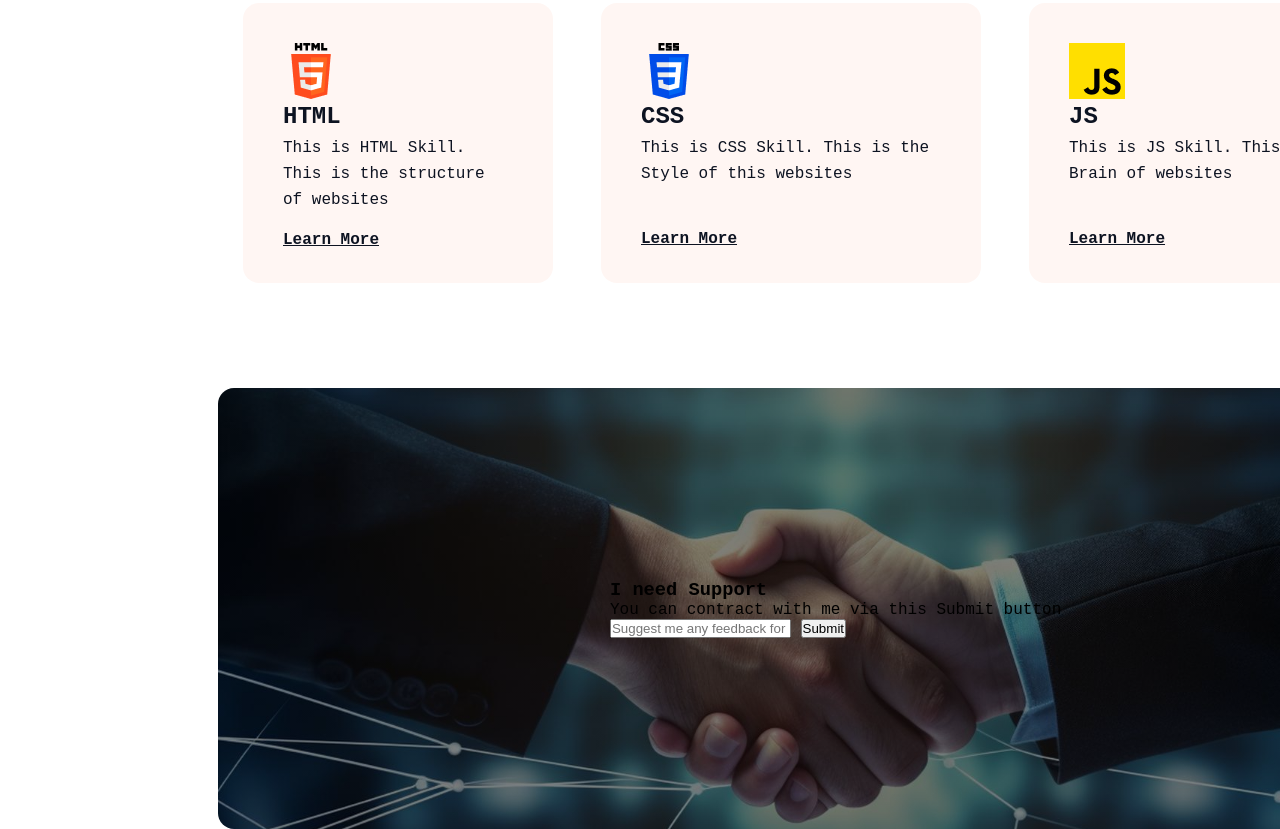
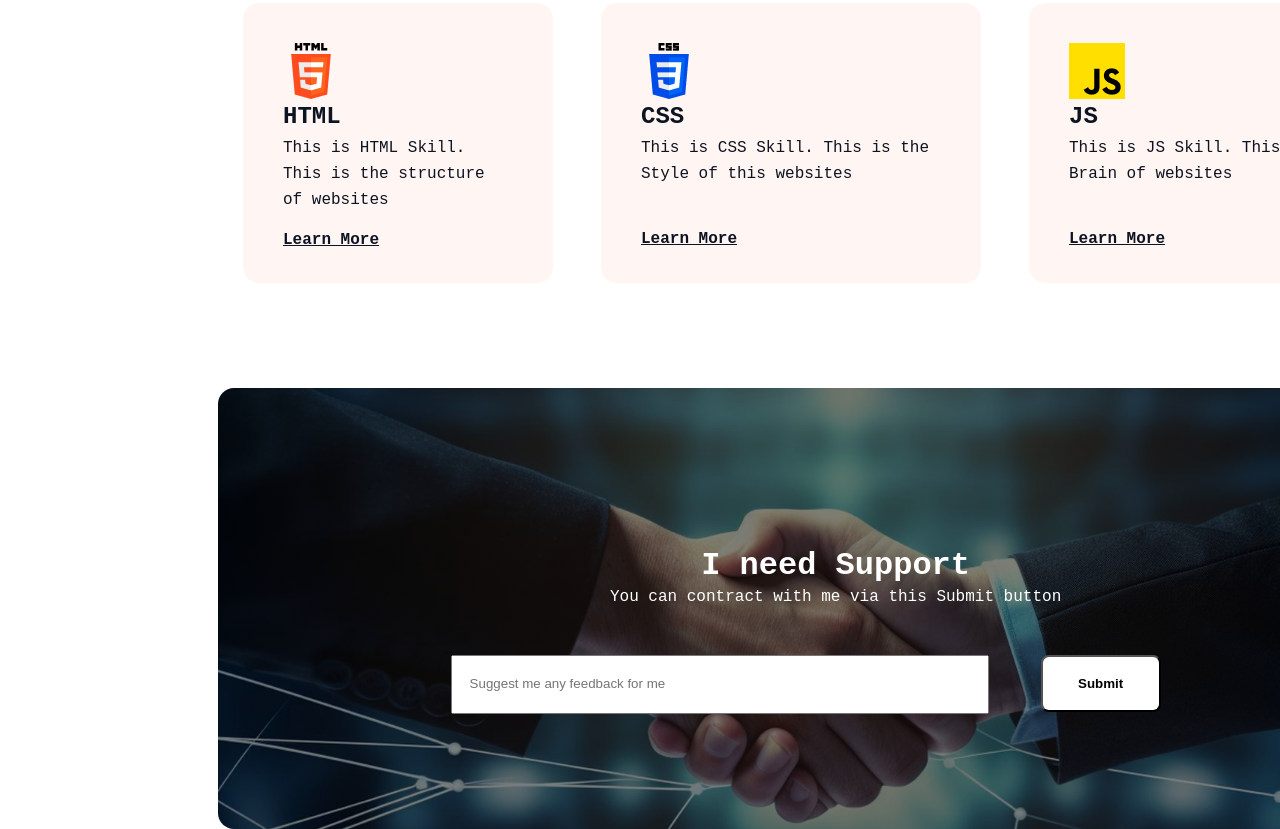
Before and after one commit to Md-Sifat-code/Assignment-protfolio, a plain HTML site: page index.html in a window 1280 px wide. Shown: the part 3569-4398 px from the top of the page. Drawn offline with Linux system fonts and the light colour scheme; a web font is replaced by a local one.

Commit message:
Finished Submit part now only footer part left

```diff
--- a/Styles/style.css
+++ b/Styles/style.css
@@ -544,3 +544,59 @@ margin-left: 20%;
 
 
 }
+.dis{
+    width: 730px;
+    height: 104px;
+    display: flex;
+    flex-direction: column;
+    justify-content: center;
+    align-items: center;
+    padding: 0px;
+    margin: 24px 0px;
+}
+.dis>h3{
+    color: rgb(255, 255, 255);
+    font-size: 32px;
+    font-weight: 700;
+    line-height: 36px;
+    letter-spacing: 0%;
+    text-align: center;
+}
+.dis>p{
+    color: rgb(255, 255, 255);
+    font-size: 16px;
+    font-weight: 400;
+    line-height: 26px;
+    letter-spacing: 0%;
+    text-align: center;
+}
+.submit-btn{
+    display: flex;
+    flex-direction: row;
+    gap: 20px;
+}
+input[type="text"]{
+    width: 500px;
+    height: 22px;
+    display: flex;
+    flex-direction: row;
+    justify-content: flex-start;
+    align-items: center;
+    padding: 15px 17px 18px 17px;
+    margin: 0px 16px;
+    margin-left: -20px;
+}
+.bttn{
+    width: 120px;
+    height: 57px;
+    display: flex;
+    flex-direction: row;
+    justify-content: center;
+    align-items: center;
+    padding: 17px 20px 17px 20px;
+    margin: 0px 16px;
+    border-radius: 8px;
+    background: rgb(255, 255, 255);
+    font-weight: 800;
+    cursor: pointer;
+}
```
